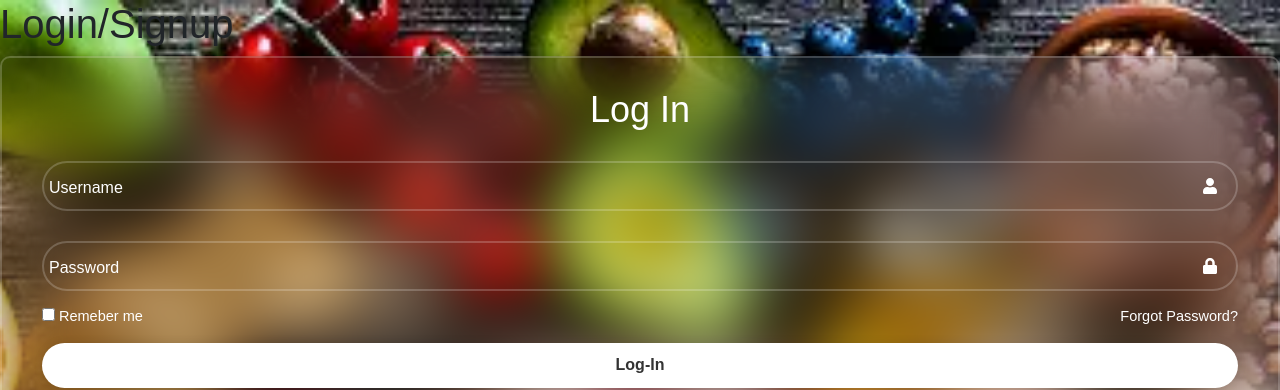
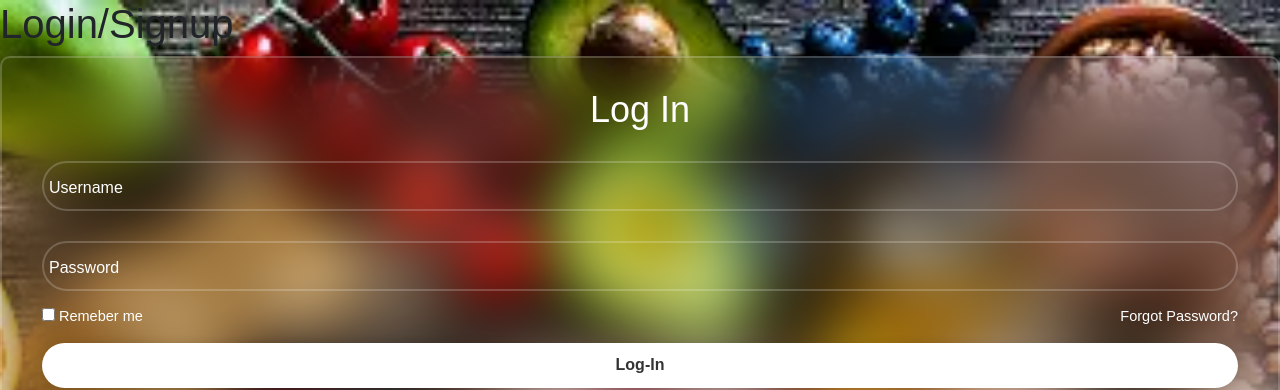
Before and after one commit to YaSi9R/lets_cook, a React (Create React App) app in the folder react-app/: page /login-signup in a window 1280 px wide. Shown: the top 390 px of the page. Built offline with nearby package versions, Linux system fonts and the light colour scheme; a web font is replaced by a local one.

Commit message:
Update LoginSignupForm.jsx
removed icons

```diff
--- a/react-app/src/components/loginsignupform/LoginSignupForm.jsx
+++ b/react-app/src/components/loginsignupform/LoginSignupForm.jsx
@@ -1,7 +1,7 @@
 import React, { useState } from 'react';
 import './LoginSignupForm.css';
-import { FaUser, FaLock } from "react-icons/fa";
-import { MdEmail } from "react-icons/md";
+// import { FaUser, FaLock } from "react-icons/fa";
+// import { MdEmail } from "react-icons/md";
 
 
 const LoginSignupForm = () => {
@@ -13,19 +13,19 @@ const LoginSignupForm = () => {
                 <h1>{action}</h1>
                 <div className="input-box">
                     <input type="text" placeholder='Username' required />
-                    <FaUser className="icon" />
+{/*                     <FaUser className="icon" /> */}
 
                 </div>
                 {action === "Log In" ? <div></div> : <div className="input-box">
                     <input type="email" placeholder='email' required />
-                    <MdEmail className="icon" />
+{/*                     <MdEmail className="icon" /> */}
                 </div>}
 
 
 
                 <div className="input-box">
                     <input type="password" placeholder='Password' required />
-                    <FaLock className="icon" />
+{/*                     <FaLock className="icon" /> */}
                 </div>
 
 
```
